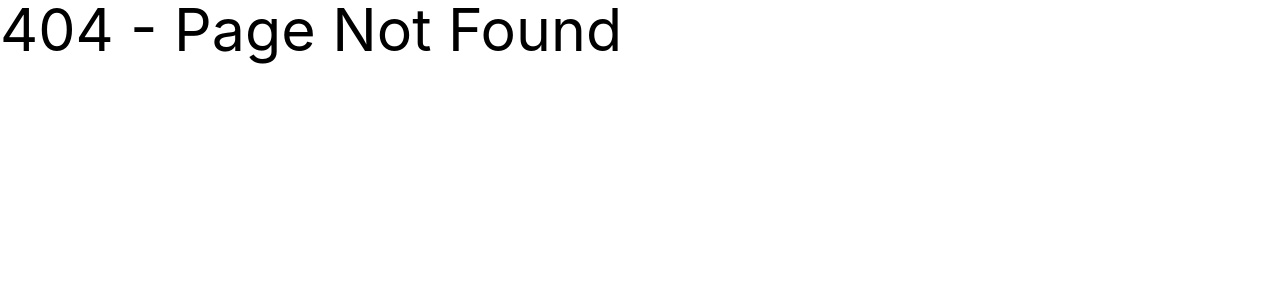
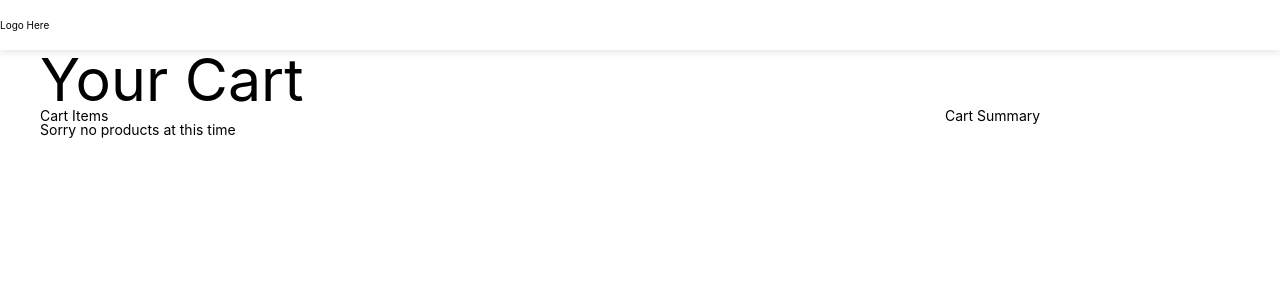
Before and after one commit to GazzaMacD/next-shopify-test-1, a Next.js app: page /cart in a window 1280 px wide. Before the commit this address had no page. Shown: the top 300 px of the page. Built offline with nearby package versions, Linux system fonts and the light colour scheme.

Commit message:
Refactor cart context to more realistic cart structure, adapt home to changes

```diff
--- a/common/contexts/cartContext.tsx
+++ b/common/contexts/cartContext.tsx
@@ -3,14 +3,19 @@ import _ from "lodash";
 
 // cart reducer, cart types and enums
 import { ELS_Keys } from "@/common/constants";
+import { TProduct } from "@/common/types";
+
+export type TProductNoQ = TProduct;
+export type TProductQ = TProduct & {
+  quantity: number;
+};
 
 export type TCartLineItem = {
   merchandiseId: string;
   quantity: number;
 };
-export type TCartLines = TCartLineItem[];
 export type TCartLinesDict = {
-  [id: string]: TCartLineItem;
+  [id: string]: TProductQ;
 };
 
 export enum EActionType {
@@ -19,27 +24,23 @@ export enum EActionType {
   DECREMENT = `DECREMENT`,
   REMOVE = `REMOVE`,
 }
-type TPayloadProduct = {
-  merchandiseId: string;
-  quantity: number;
-};
 
 type TAction =
   | {
       type: EActionType.ADD;
-      payload: TPayloadProduct;
+      payload: TProductQ;
     }
   | {
       type: EActionType.INCREMENT;
-      payload: TPayloadProduct;
+      payload: TProduct;
     }
   | {
       type: EActionType.DECREMENT;
-      payload: TPayloadProduct;
+      payload: TProduct;
     }
   | {
       type: EActionType.REMOVE;
-      payload: TPayloadProduct;
+      payload: TProduct;
     };
 
 type TDispatch = (action: TAction) => void;
@@ -69,8 +70,10 @@ function cartReducer(state: TCartLinesDict, action: TAction): TCartLinesDict {
       return stateCpy;
     }
     case EActionType.DECREMENT: {
-      if (merchId in stateCpy && stateCpy[merchId].quantity > 0) {
+      if (merchId in stateCpy && stateCpy[merchId].quantity > 1) {
         stateCpy[merchId].quantity = stateCpy[merchId].quantity - 1;
+      } else if (merchId in stateCpy && stateCpy[merchId].quantity == 1) {
+        delete stateCpy[merchId];
       }
       return stateCpy;
     }
@@ -123,25 +126,25 @@ function useCart() {
   }
   const { state, dispatch } = context;
 
-  function addProduct(product: TPayloadProduct) {
+  function addProduct(product: TProductQ) {
     dispatch({
       type: EActionType.ADD,
       payload: product,
     });
   }
-  function incProduct(product: TPayloadProduct) {
+  function incProduct(product: TProduct) {
     dispatch({
       type: EActionType.INCREMENT,
       payload: product,
     });
   }
-  function decProduct(product: TPayloadProduct) {
+  function decProduct(product: TProduct) {
     dispatch({
       type: EActionType.DECREMENT,
       payload: product,
     });
   }
-  function remProduct(product: TPayloadProduct) {
+  function remProduct(product: TProduct) {
     dispatch({
       type: EActionType.REMOVE,
       payload: product,
--- /dev/null
+++ b/pages/cart.tsx
@@ -0,0 +1,106 @@
+import * as React from "react";
+import Head from "next/head";
+import Image from "next/image";
+import { FaCartPlus, FaTrashAlt } from "react-icons/fa";
+
+import { BaseLayout } from "@/components/layouts/BaseLayout/BaseLayout";
+import { FrontLayout } from "@/components/layouts/FrontLayout";
+import { gql } from "@/common/constants";
+import { fetchShopifyGQL } from "@/common/utils/api";
+import styles from "@/styles/page-styles/Cart.module.scss";
+import * as colors from "@/common/js_styles/colors";
+import { useCart, EActionType } from "@/common/contexts/cartContext";
+// Types
+import { TNextPageWithLayout } from "@/common/types";
+
+import { redirect } from "next/dist/server/api-utils";
+
+const Cart: TNextPageWithLayout = (): JSX.Element => {
+  return (
+    <>
+      <Head>
+        <title>Cart : French Fromage</title>
+        <meta name="description" content="cart" />
+        <link rel="icon" href="/cheese.png" />
+      </Head>
+
+      <main className={styles.CartPage}>
+        <div className="container">
+          <h1>Your Cart</h1>
+          <div className={styles.Cart}>
+            <CartTable />
+            <CartSummary />
+          </div>
+        </div>
+      </main>
+    </>
+  );
+};
+
+Cart.getLayout = function getLayout(page: React.ReactElement) {
+  return (
+    <BaseLayout>
+      <FrontLayout>{page}</FrontLayout>
+    </BaseLayout>
+  );
+};
+
+export default Cart;
+
+/*
+ * Components
+ */
+
+// 9/12
+function CartTable() {
+  const {
+    state: cart,
+    addProduct,
+    remProduct,
+    incProduct,
+    decProduct,
+  } = useCart();
+
+  const [isEmpty, setIsEmpty] = React.useState(true);
+  React.useEffect(() => {
+    setIsEmpty(!Object.values(cart).length);
+  }, [cart]);
+
+  return (
+    <div className={styles.CTable}>
+      <h2>Cart Items</h2>
+      {isEmpty ? (
+        <table>
+          <tbody>
+            <tr>
+              <td>Sorry no products at this time</td>
+            </tr>
+          </tbody>
+        </table>
+      ) : (
+        <table>
+          <tbody>
+            {Object.values(cart).map((product) => {
+              return (
+                <tr key={product.merchandiseId}>
+                  <td>{product.quantity}</td>
+                </tr>
+              );
+            })}
+          </tbody>
+        </table>
+      )}
+    </div>
+  );
+}
+// 3/12
+function CartSummary() {
+  const { state: cart } = useCart();
+  const cartArr = Object.values(cart);
+  const isEmpty = !cartArr.length;
+  return (
+    <div className={styles.CSummary}>
+      <h2>Cart Summary</h2>
+    </div>
+  );
+}
--- /dev/null
+++ b/styles/page-styles/Cart.module.scss
@@ -0,0 +1,12 @@
+@import "@/styles/main";
+.Cart {
+  width: 100%;
+  display: flex;
+}
+.CTable {
+  width: calc(100% * (9 / 12));
+}
+.CSummary {
+  width: calc(100% * (3 / 12));
+  margin-left: 2rem;
+}
```
Also changed, not shown: common/types.ts (+14 -4 lines), pages/index.tsx (+33 -66 lines).
